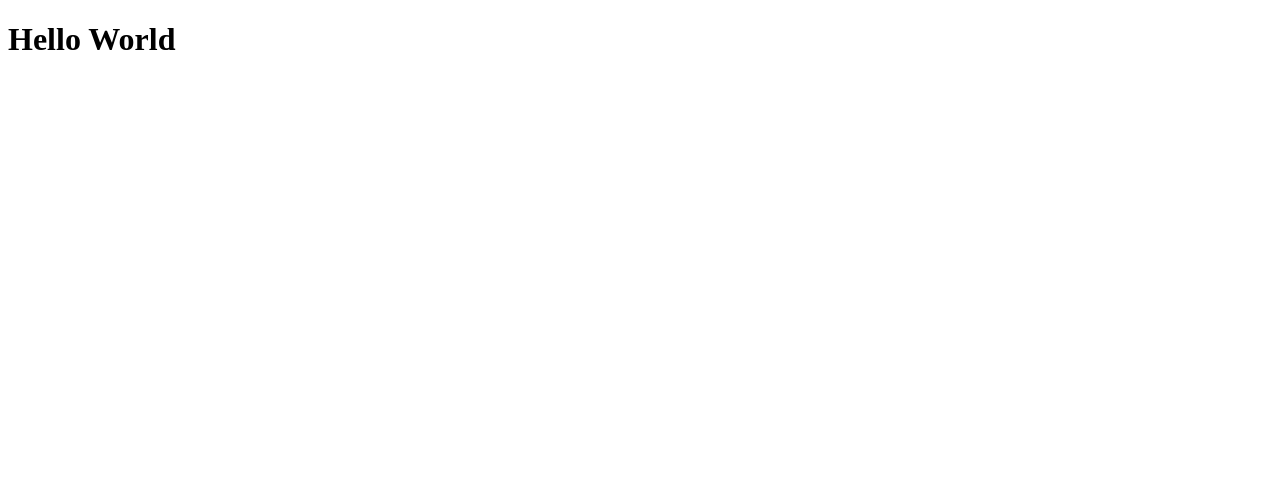
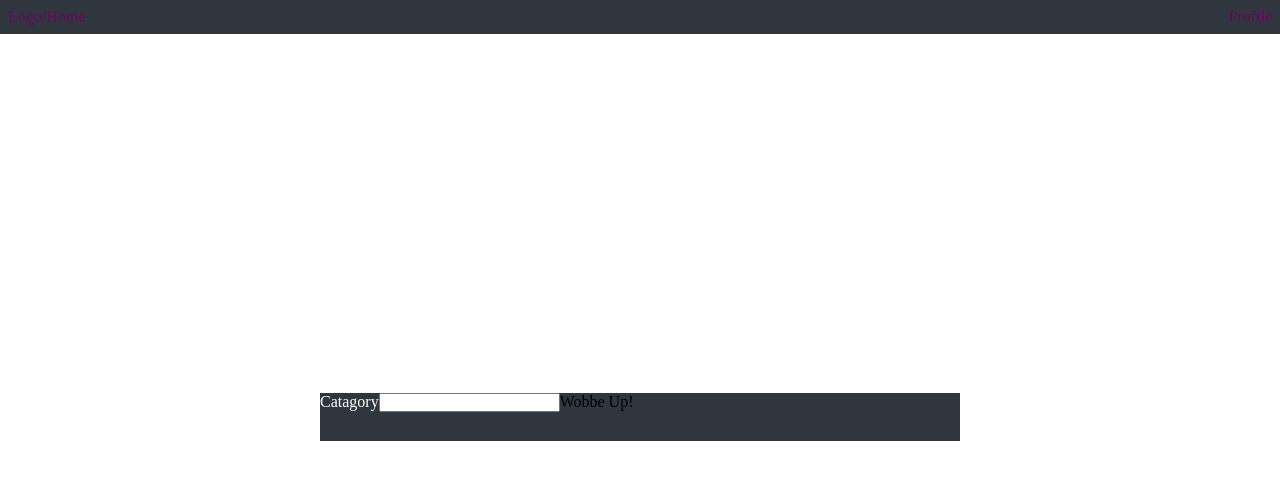
Before and after one commit to Wobbegongers/WobbeUp, a React app: page / in a window 1280 px wide. Built offline with nearby package versions, Linux system fonts and the light colour scheme.

Commit message:
Nav Home and Main attempted

```diff
--- /dev/null
+++ b/client/actions/actions.js
@@ -0,0 +1,4 @@
+
+export const ACTION_TYPES = {
+    CREATE: 'CREATE',
+}
--- a/client/component/App.js
+++ b/client/components/App.js
@@ -1,10 +1,12 @@
 import React, { Component } from 'react'
+import Home from '../containers/Home'
+
 
 export default class App extends Component {
   render() {
     return (
       <div>
-        <h1>Hello World</h1>
+        <Home />
       </div>
     )
   }
--- /dev/null
+++ b/client/components/Listing.js
@@ -0,0 +1,11 @@
+import React from 'react';
+
+const Listing = (props) => {
+    return (
+        <div>
+            CHANGED
+        </div>
+     );
+}
+
+export default Listing;
--- /dev/null
+++ b/client/components/Nav.js
@@ -0,0 +1,15 @@
+import React from 'react';
+import {AppBar, Toolbar, Typography, IconButton, Button} from '@material-ui/core'
+
+const Nav = (props) => {
+  return (
+    <div className='navBar'>
+      <ul>
+          <li><a className="logo">Logo/Home</a></li>
+          <li><a className="profile_link">Profile</a></li>
+      </ul>
+    </div>
+   );
+}
+
+export default Nav;
--- /dev/null
+++ b/client/components/Searchbar.js
@@ -0,0 +1,33 @@
+import React,{useState} from 'react';
+
+const Searchbar = (props) => {
+    const [category,setCategory] = useState('Catagory')
+    const handleClick = (e) =>{
+        console.log(e.target.outerText)
+        setCategory(e.target.outerText);
+    }
+
+    const handleSearch = () =>{
+        props.setState(false)
+    }
+    return (
+    // <div className='search-container' ></div>
+        <div className="search">
+            <div className="dropdown">
+                <div className="category">{category}</div>
+                <div className="dropdown-content">
+                    <a onClick={handleClick} value='Automobile'>Automobile</a><br/>
+                    <a onClick={handleClick} value='Electronics'>Electronics</a><br/>
+                    <a onClick={handleClick} value="Toys">Toys</a>
+                </div>
+            </div>
+            <div className="search-box">
+                <input/>
+            </div>
+            <div className="wobbe-up" onClick={handleSearch}>Wobbe Up!</div>
+        </div>
+    // </div>
+    );
+}
+
+export default Searchbar;
--- /dev/null
+++ b/client/containers/Home.js
@@ -0,0 +1,16 @@
+import React from 'react';
+import Nav from '../components/Nav';
+import Searchbar from '../components/Searchbar'
+import Main from './Main';
+
+
+const Home = () => {
+    return (
+        <div className="body">
+            <Nav />
+            <Main/>
+        </div>
+     );
+}
+
+export default Home;
--- /dev/null
+++ b/client/containers/Main.js
@@ -0,0 +1,17 @@
+import React,{useEffect,useState} from 'react';
+import Listing from '../components/Listing';
+import Searchbar from '../components/Searchbar';
+
+const Main = (props) => {
+    const [state, setState] = useState(true)
+    return (
+        <div className="main">
+            {state
+             ? <Searchbar {...{state,setState}}/>
+             : <Listing/>
+            }
+        </div>
+     );
+}
+
+export default Main;
--- a/client/index.js
+++ b/client/index.js
@@ -1,5 +1,6 @@
 import React from 'react';
 import ReactDom from 'react-dom';
-import App from './component/App';
+import App from './components/App';
+import style from './style/style.scss'
 
 ReactDom.render(<App />, document.getElementById('app'));
--- a/client/public/index.html
+++ b/client/public/index.html
@@ -4,7 +4,7 @@
 <head>
   <meta charset="UTF-8">
   <meta name="viewport" content="width=device-width, initial-scale=1.0">
-  <title> Wobb </title>
+  <title> Wobbe </title>
 </head>
 
 <body>
--- /dev/null
+++ b/client/reducers/index.js
@@ -0,0 +1,6 @@
+import {combineReducer} from 'redux';
+import {wobbeReducer} from './wobbeReducer';
+
+export const reducers = combineReducer({
+    wobbeReducer
+})
--- /dev/null
+++ b/client/style/style.scss
@@ -0,0 +1,77 @@
+* {
+  margin: 0;
+  padding: 0;
+}
+
+.body {
+  display: grid;
+  background: white;
+  grid-template-rows: auto 1fr auto;
+  height: 100vh;
+}
+
+.navBar {
+  background: black;
+  display: flex;
+  //padding: 1em 0em;
+  // width: 100vw;
+}
+
+.navBar ul {
+  background: #2f363d;
+  display: flex;
+  justify-content: space-between;
+  width: 100%;
+  padding: 0.5em;
+  list-style: none;
+}
+.navBar ul li {
+  color: #6b0461;
+}
+
+.main {
+  display: flex;
+  justify-content: center;
+}
+
+.search {
+  background: #2f363d;
+  display: flex;
+  flex-flow: row;
+  margin: auto 0em;
+  width: 50%;
+  height: 3em;
+}
+
+.dropdown {
+  overflow: hidden;
+  font-size: 16px;
+  border: none;
+  outline: none;
+  color: white;
+  // padding: 14px 16px;
+  background-color: inherit;
+  font-family: inherit;
+  margin: 0;
+}
+.dropdown-content {
+  display: none;
+  position: absolute;
+  background-color: blue;
+  // min-width: 160px;
+  // box-shadow: 0px 8px 16px 0px rgba(0, 0, 0, 0.2);
+  z-index: 1;
+}
+.dropdown-content a {
+  color: black;
+  padding: 0.75em 1em;
+  text-decoration: none;
+  display: block;
+  text-align: left;
+}
+.dropdown:hover .dropdown-content {
+  display: block;
+}
+.dropdown-content a:hover {
+  background-color: #6b0461;
+}
```
Also changed, not shown: client/actions/store.js (added, +12 -0 lines), client/containers/Footer.js (added, +9 -0 lines), client/reducers/wobbeReducer.js (added, +20 -0 lines), package.json (+6 -3 lines), client/components/CardListing.js (added), client/components/CreateListing.js (added), 1 other file.
